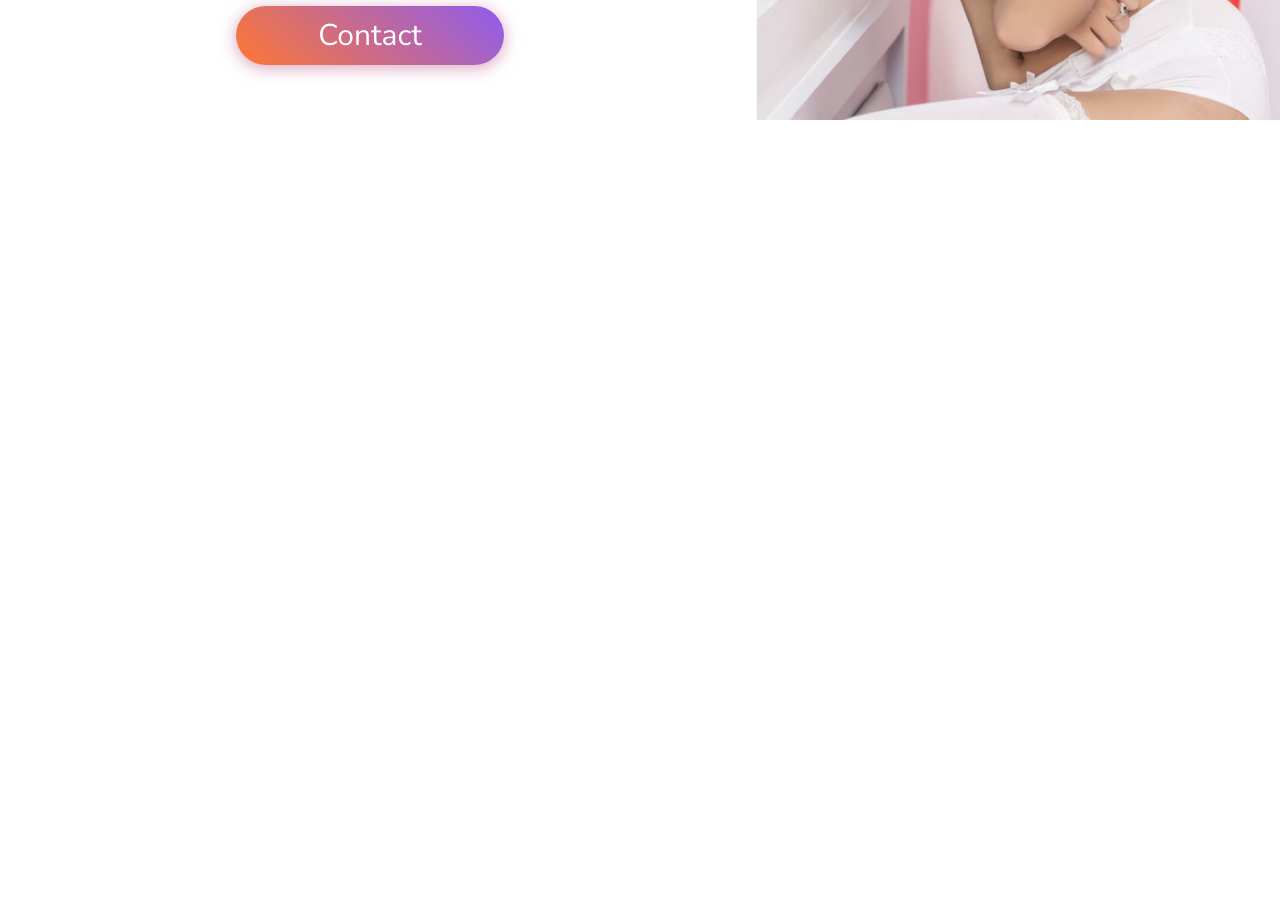
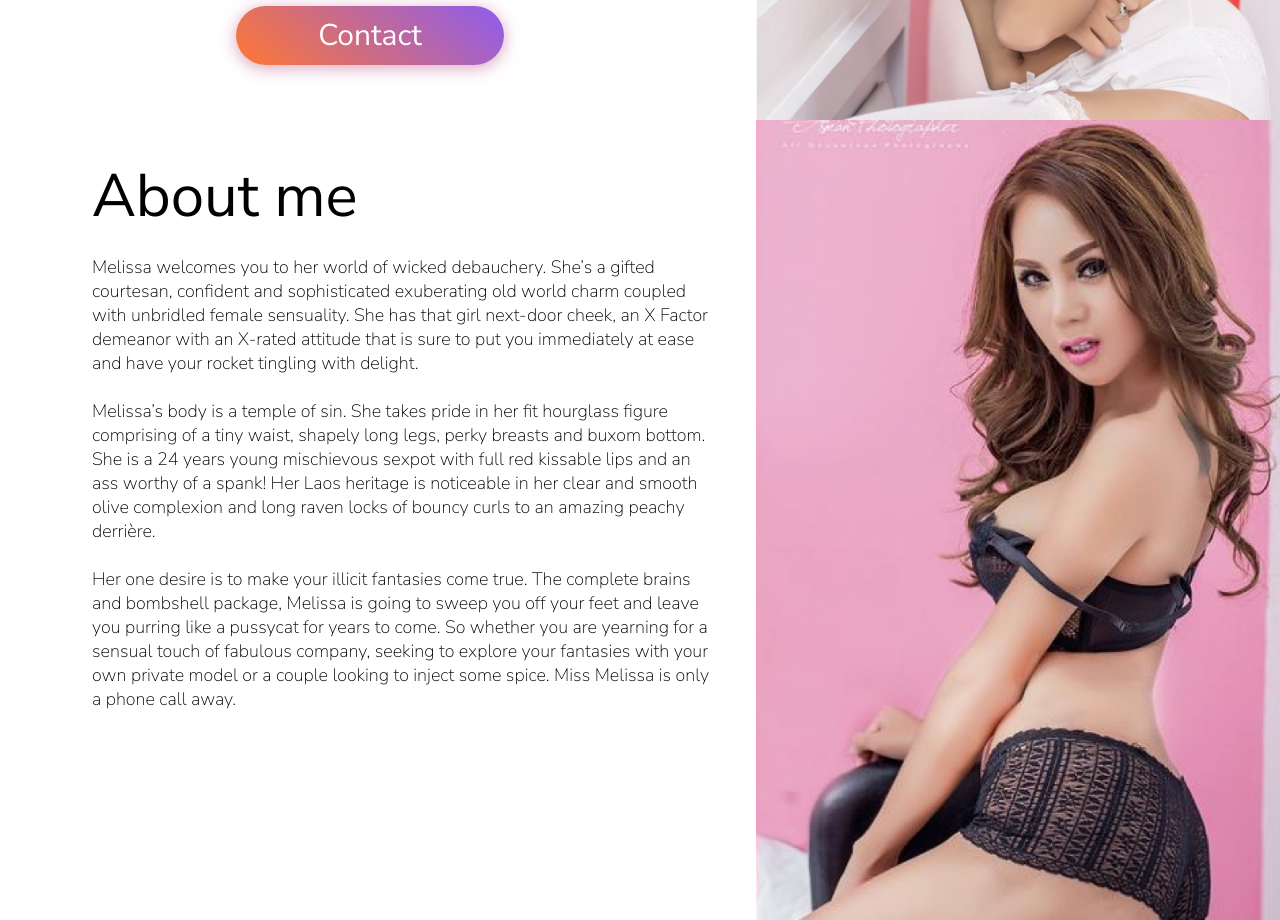
Before and after one commit to sureshmurali/React-photo-gallery, a React (Create React App) app: page / in a window 1280 px wide. Shown: the part 680-1600 px from the top of the page. Before the commit the page ends 800 px from the top, so only its background shows below. Built offline with nearby package versions, Linux system fonts and the light colour scheme.

Commit message:
About Page slide Completed

```diff
--- /dev/null
+++ b/src/Components/AboutMe.js
@@ -0,0 +1,36 @@
+import React, {Component} from 'react';
+import '../Styles/App.css';
+import '../Styles/AboutMe.css';
+import {Row, Col} from 'react-flexbox-grid';
+
+class AboutMe extends Component {
+  render() {
+    return (
+      <div>
+        <Row className="FullScreenHeight">
+          <Col xs={12} sm={12} md={7} className="TextLayout">
+            <div className="PageTitle">
+            About me
+            </div>
+            <br></br>
+            <div className="AboutMeText">
+            Melissa welcomes you to her world of wicked debauchery. She’s a gifted courtesan, confident and sophisticated exuberating old world charm coupled with unbridled female sensuality. She has that girl next-door cheek, an X Factor demeanor with an X-rated attitude that is sure to put you immediately at ease and have your rocket tingling with delight.
+            <br></br>
+            <br></br>
+            Melissa’s body is a temple of sin. She takes pride in her fit hourglass figure comprising of a tiny waist, shapely long legs, perky breasts and buxom bottom. She is a 24 years young mischievous sexpot with full red kissable lips and an ass worthy of a spank! Her Laos heritage is noticeable in her clear and smooth olive complexion and long raven locks of bouncy curls to an amazing peachy derrière.
+            <br></br>
+            <br></br>
+            Her one desire is to make your illicit fantasies come true. The complete brains and bombshell package, Melissa is going to sweep you off your feet and leave you purring like a pussycat for years to come.
+            So whether you are yearning for a sensual touch of fabulous company, seeking to explore your fantasies with your own private model or a couple looking to inject some spice. Miss Melissa is only a phone call away.
+            </div>
+          </Col>
+          <Col xs={0} sm={0} md={5}>
+            <div className="SecondHeroImage"></div>
+          </Col>
+        </Row>
+      </div>
+    );
+  }
+}
+
+export default AboutMe;
--- a/src/Components/App.js
+++ b/src/Components/App.js
@@ -2,6 +2,7 @@
 import '../Styles/App.css';
 import {Grid} from 'react-flexbox-grid';
 import Hero from './Hero.js'
+import AboutMe from './AboutMe.js'
 
 class App extends Component {
   render() {
@@ -12,6 +13,10 @@
           <Hero/>
         </Grid>
 
+        <Grid fluid className="NoPadding">
+          <AboutMe/>
+        </Grid>
+
       </div>
     );
   }
--- /dev/null
+++ b/src/Styles/AboutMe.css
@@ -0,0 +1,107 @@
+.FullScreenHeight {
+  height: 100vh;
+}
+
+.SecondHeroImage {
+  background-image: url("../Images/Hero2.png");
+  height: 100%;
+  background-size: cover;
+  max-width: 100%;
+}
+
+/**Iphone 5 and Small smartphone*/
+
+@media only screen and (max-width: 350px) {
+  .TextLayout {
+    padding-top: 30px;
+    padding-left: 15px;
+    padding-right: 15px;
+  }
+  .UserNameStyle {
+    font-family: 'Bromello', sans-serif;
+    font-size: 80px;
+    text-align: center;
+  }
+  .AboutMeText {
+    font-family: 'Nunito Sans', sans-serif;
+    font-size: 13px;
+    font-weight: 200;
+  }
+}
+
+/** Smartphones*/
+
+@media only screen and (min-width: 350px) and (max-width: 768px) {
+  .TextLayout {
+    padding-top: 30px;
+    padding-left: 25px;
+    padding-right: 25px;
+  }
+  .UserNameStyle {
+    font-family: 'Bromello', sans-serif;
+    font-size: 100px;
+    text-align: center;
+  }
+  .AboutMeText {
+    font-family: 'Nunito Sans', sans-serif;
+    font-size: 15px;
+    font-weight: 200;
+  }
+}
+
+/* iPads (portrait and landscape) ----------- */
+
+@media only screen and (min-device-width: 768px) and (max-device-width: 1024px) {
+  .TextLayout {
+    padding: 40px;
+    padding-left: 50px;
+  }
+  .UserNameStyle {
+    font-family: 'Bromello', sans-serif;
+    font-size: 150px;
+    text-align: center;
+  }
+  .AboutMeText {
+    font-family: 'Nunito Sans', sans-serif;
+    font-size: 23px;
+    font-weight: 200;
+    margin-bottom: 25px;
+  }
+}
+
+/**Laptops and PCS*/
+
+@media only screen and (min-width: 1024px) and (max-width: 1440px) {
+  .TextLayout {
+    padding: 35px;
+    padding-left: 100px;
+  }
+  .UserNameStyle {
+    font-family: 'Bromello', sans-serif;
+    font-size: 140px;
+    text-align: center;
+  }
+  .AboutMeText {
+    font-family: 'Nunito Sans', sans-serif;
+    font-size: 18px;
+    font-weight: 200;
+  }
+}
+
+/* Large screens ----------- */
+
+@media only screen and (min-width: 1440px) {
+  .TextLayout {
+    padding: 40px;
+    padding-left: 100px;
+  }
+  .UserNameStyle {
+    font-family: 'Bromello', sans-serif;
+    font-size: 140px;
+    text-align: center;
+  }
+  .AboutMeText {
+    font-family: 'Nunito Sans', sans-serif;
+    font-size: 22px;
+  }
+}
--- a/src/Styles/App.css
+++ b/src/Styles/App.css
@@ -2,8 +2,21 @@
   text-align: center;
 }
 
-.NoPadding
-{
+.NoPadding {
   padding-left: 0px !important;
   padding-right: 0px !important;
 }
+
+@media only screen and (max-width: 350px) {
+  .PageTitle {
+    font-family: 'Nunito Sans', sans-serif;
+    font-size: 50px;
+  }
+}
+
+@media only screen and (min-width: 350px) {
+  .PageTitle {
+    font-family: 'Nunito Sans', sans-serif;
+    font-size: 60px;
+  }
+}
```
Also changed, not shown: src/Images/Hero2.png (added).
